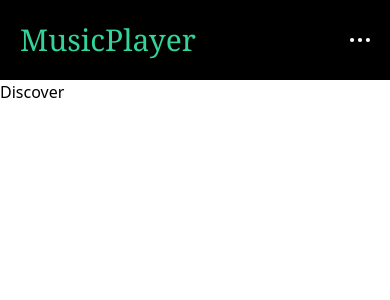
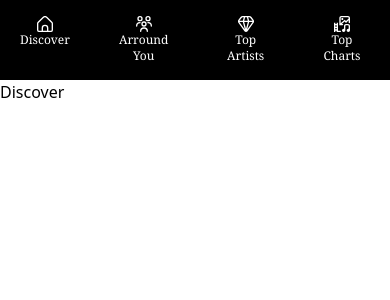
Before and after one commit to davidsilva131/Music-Player, a React (Vite) app: page / in a window 390 px wide. Shown: the top 300 px of the page. Built offline with nearby package versions, Linux system fonts and the light colour scheme.

Commit message:
Update sidebar design

```diff
--- a/src/components/sidebar/Sidebar.jsx
+++ b/src/components/sidebar/Sidebar.jsx
@@ -1,5 +1,4 @@
 import { Outlet, useNavigate } from "react-router";
-import menuDots from "../../assets/menu-dots.svg"
 const Sidebar = () => {
   const navigate = useNavigate()
   const Links = [
@@ -30,16 +29,15 @@ const Sidebar = () => {
   }
   return (
     <>
-      <header className="w-full h-20 p-5 md:w-60 md:h-screen flex md:flex-col justify-between md:justify-start md:py-10 bg-black items-center gap-36">
-        <aside className=" text-emerald-400 font-serif text-3xl">MusicPlayer</aside>
+      <header className="w-full h-20 p-5 md:w-60 md:h-screen flex md:flex-col justify-center md:justify-start md:py-10 bg-black items-center gap-36">
+        <aside className="hidden md:block text-emerald-400 font-serif text-lg md:text-3xl">MusicPlayer</aside>
         <aside>
-          <img className="fill-white md:hidden" src={menuDots} alt="menu icon" />
-          <ul className="hidden md:block text-white font-serif">
+          <ul className=" flex flex-row md:flex-col gap-10 text-white font-serif">
             {
               Links.map((link) => (
-                <li onClick={() => { handlePage(link.page) }} className="flex gap-5 items-center hover:text-emerald-400 transition-all duration-500 cursor-pointer" key={link.text}>
-                  <svg className="fill-white hover:fill-emerald-400 transition-all duration-500" xmlns="http://www.w3.org/2000/svg" id="Outline" viewBox="0 0 24 24" width="16" height="16"><path d={link.image} /></svg>
-                  {link.text}
+                <li onClick={() => { handlePage(link.page) }} className="flex flex-col md:flex-row md:gap-5 items-center hover:text-emerald-400 transition-all duration-500 cursor-pointer" key={link.text}>
+                  <svg className=" fill-white hover:fill-emerald-400 transition-all duration-500" xmlns="http://www.w3.org/2000/svg" id="Outline" viewBox="0 0 24 24" width="16" height="16"><path d={link.image} /></svg>
+                  <h3 className="text-center gont-serif text-xs md:text-base">{link.text}</h3>
                 </li>
               ))
             }
```
Also changed, not shown: src/assets/menu-dots.svg (deleted).
